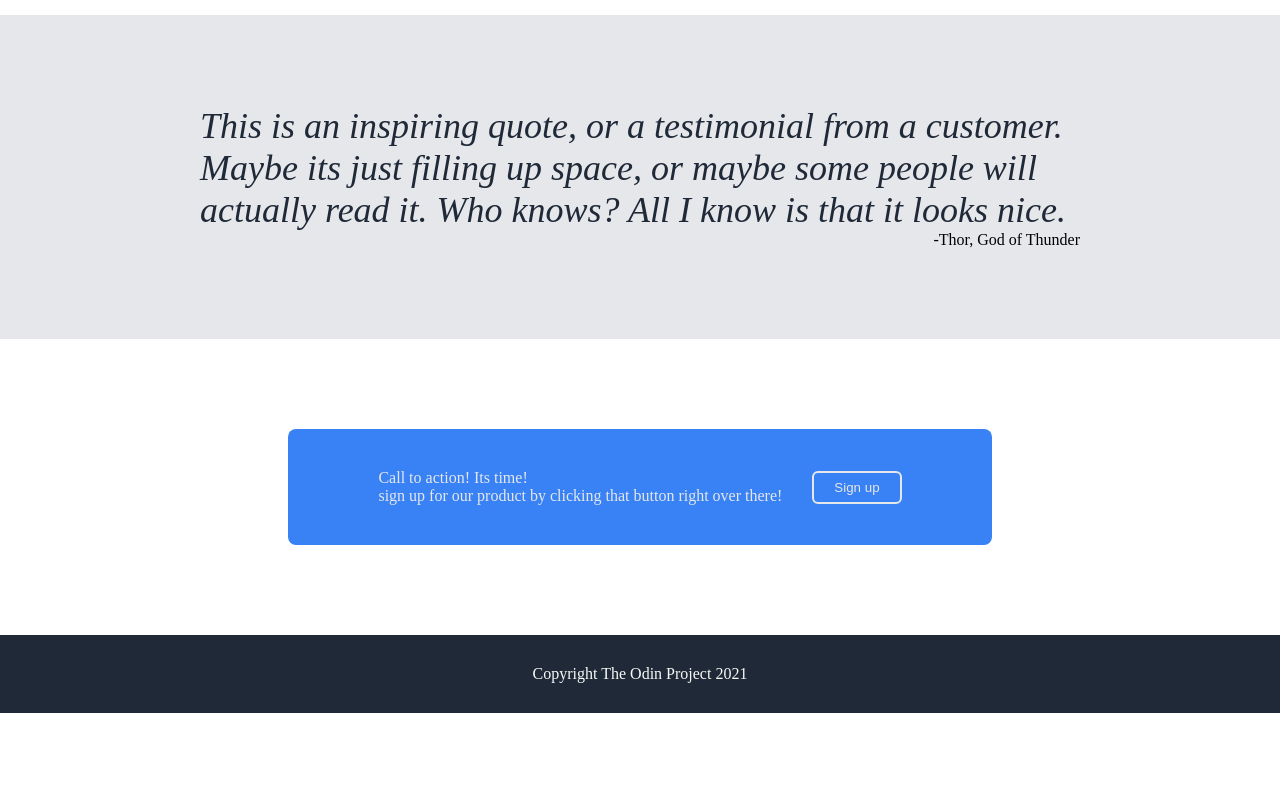
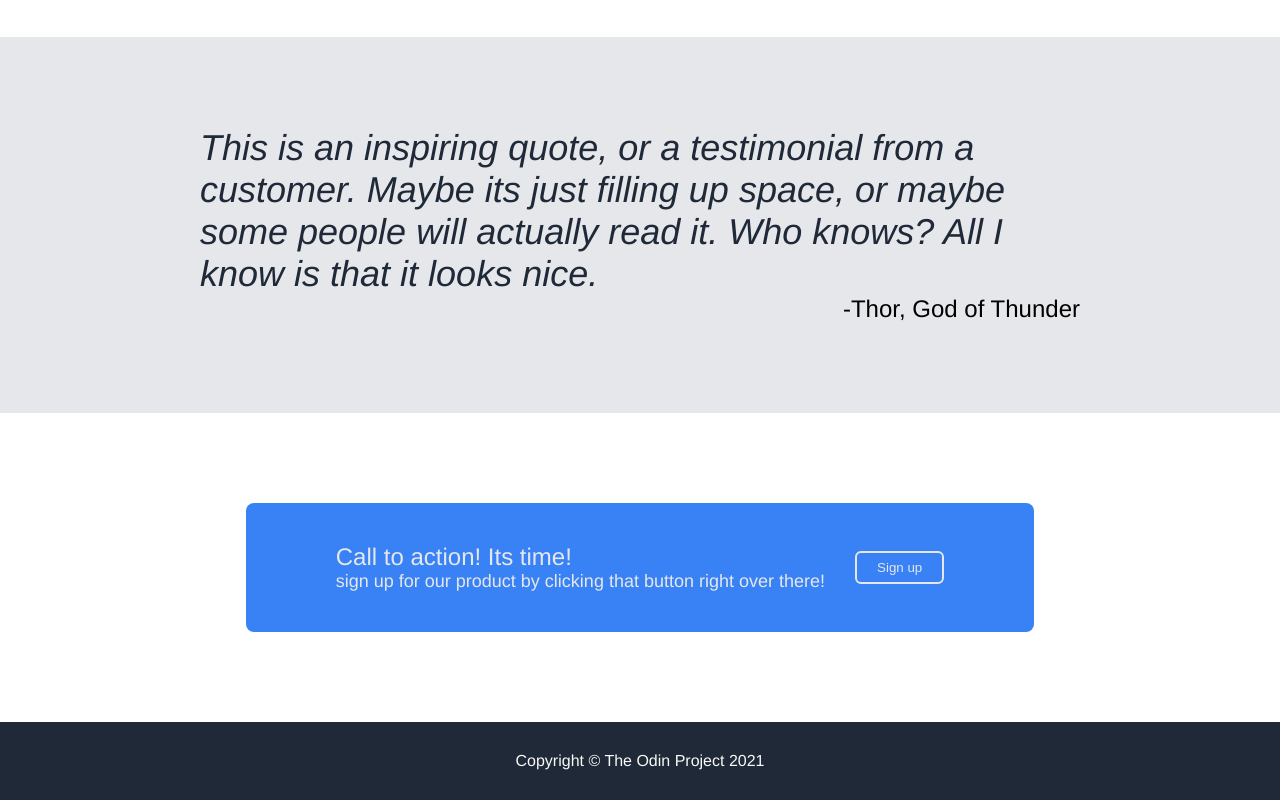
Before and after one commit to sirshakespeare25/landing-page, a plain HTML site: page index.html in a window 1280 px wide. Shown: the part 838-1638 px from the top of the page. Before the commit the page ends 1551 px from the top, so only its background shows below. Drawn offline with Linux system fonts and the light colour scheme.

Commit message:
finalized

```diff
--- a/index.html
+++ b/index.html
@@ -53,14 +53,14 @@
             </div>
             <div class="bottom">
                 <div class="action-container">
-                    <div>Call to action! Its time!
-                        <div>sign up for our product by clicking that button right over there!</div>
+                    <div class="actionhd">Call to action! Its time!
+                        <div class="actiontxt">sign up for our product by clicking that button right over there!</div>
                     </div>
                     <div class="button2-cont"><button class="button2">Sign up</button></div>
                 </div>
             </div>
         </div>
-        <div class="footer">Copyright The Odin Project 2021</div>
+        <div class="footer">Copyright © The Odin Project 2021</div>
 
     </body>
 </html>
--- a/stylesheet.css
+++ b/stylesheet.css
@@ -3,6 +3,7 @@ body {
     flex-direction: column;
     justify-content: space-between;
     margin: 0px;
+    font-family: Helvetica;
 }
 
 .header {
@@ -20,6 +21,14 @@ body {
 
     background-color: #1F2937;
     color: #F9FAF8;
+}
+
+.actionhd{
+    font-size: 24px;
+}
+
+.actiontxt{
+    font-size: 18px;
 }
 
 .footer {
@@ -74,6 +83,7 @@ body {
 
 .quote2 {
     text-align: right;
+    font-size: 24px;
 }
 
 .wintext {
```
